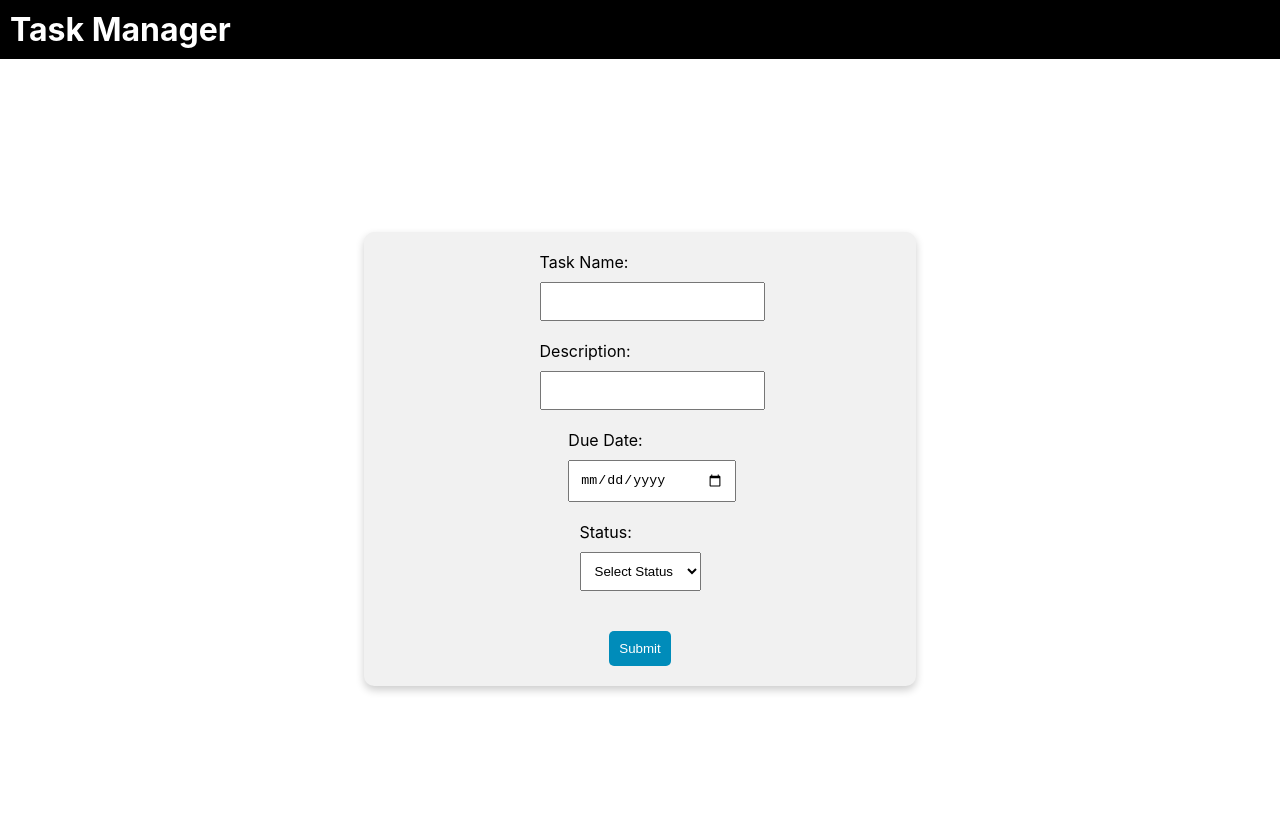
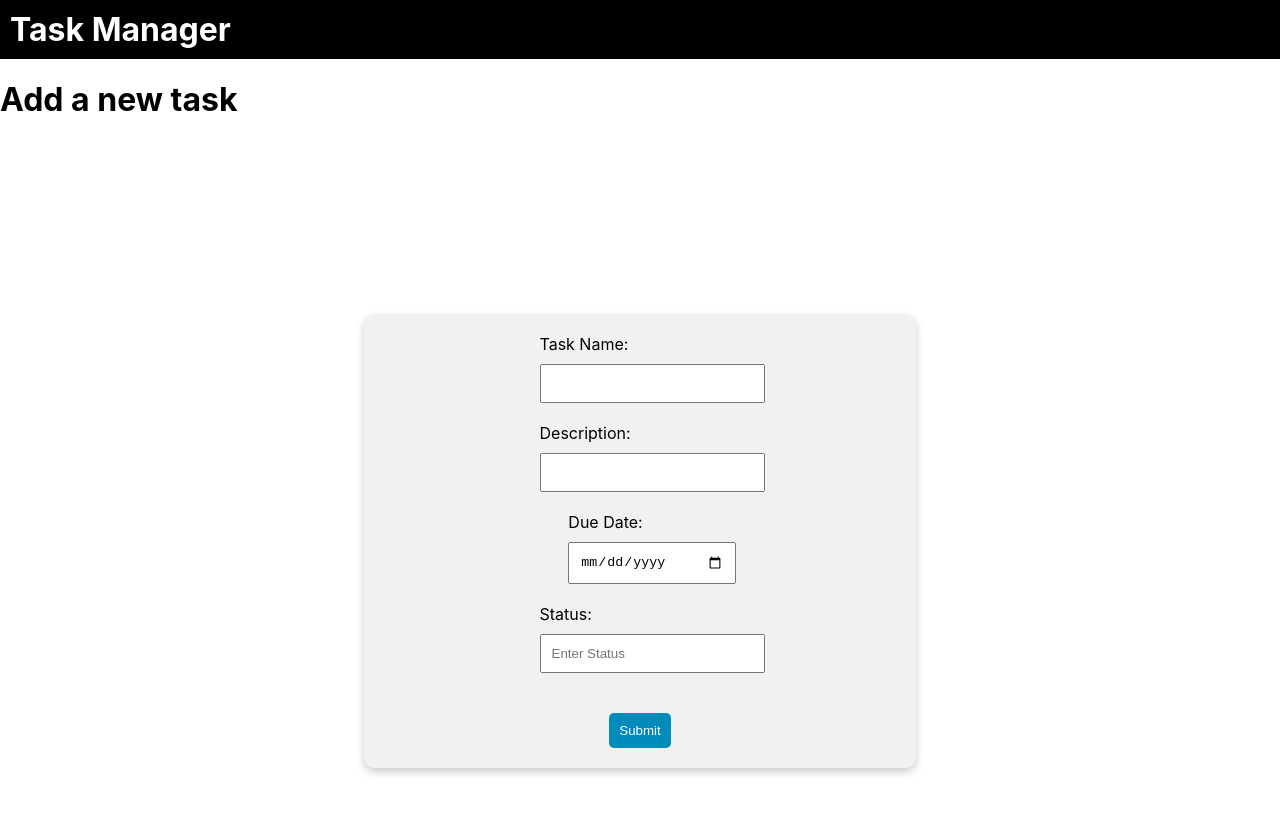
Before and after one commit to allenamaya/task-manager-React, a React (Create React App) app: page /add-task in a window 1280 px wide. Shown: the top 814 px of the page. Built offline with nearby package versions, Linux system fonts and the light colour scheme.

Commit message:
Changed routing

```diff
--- a/src/App.js
+++ b/src/App.js
@@ -8,8 +8,8 @@ function App() {
   return (
       <div>
         <Routes>
-            <Route path="/" element={<Login />} />
-            <Route path="/home" element={<LandingPage />} />
+            <Route path="/login" element={<Login />} />
+            <Route path="/" element={<LandingPage />} />
             <Route path="/add-task" element={<AddTask />} />
             <Route path="/task-list" element={<TaskList />} />
         </Routes>
--- a/src/components/addTask.js
+++ b/src/components/addTask.js
@@ -45,6 +45,7 @@ const AddTask = () => {
     return (
         <>
             <Header/>
+            <h1>Add a new task</h1>
         <div style={{ display: "flex", justifyContent: "center", alignItems: "center", height: "100vh" }}>
             <div style={{ backgroundColor: "#f1f1f1", borderRadius: "10px", width: "40%", padding: "20px", boxShadow: "0 4px 8px 0 rgba(0, 0, 0, 0.2)" }}>
                 <form onSubmit={handleSubmit} style={{
@@ -73,11 +74,7 @@ const AddTask = () => {
                     <label style={{ marginBottom: "20px" }}>
                         Status:
                         <br />
-                        <select value={status} onChange={handleStatusChange} style={{ width: "100%", padding: "10px", marginTop: "10px" }}>
-                            <option value="">Select Status</option>
-                            <option value="pending">Pending</option>
-                            <option value="completed">Completed</option>
-                        </select>
+                        <input type="text" value={status} onChange={handleStatusChange} style={{ width: "100%", padding: "10px", marginTop: "10px" }} placeholder="Enter Status" />
                     </label>
 
                     <button type="submit" style={{ backgroundColor: "#008CBA", color: "white", padding: "10px", borderRadius: "5px", border: "none", marginTop: "20px" }}>Submit</button>
--- a/src/views/login.js
+++ b/src/views/login.js
@@ -7,7 +7,7 @@ const Login = () => {
 
     const handleSubmit = async (event) => {
         event.preventDefault();
-        const response = await fetch("http://127.0.0.1:9292/login", {
+        const response = await fetch(`http://127.0.0.1:9292/login`, {
             method: "POST",
             headers: {
                 "Content-Type": "application/json"
```
